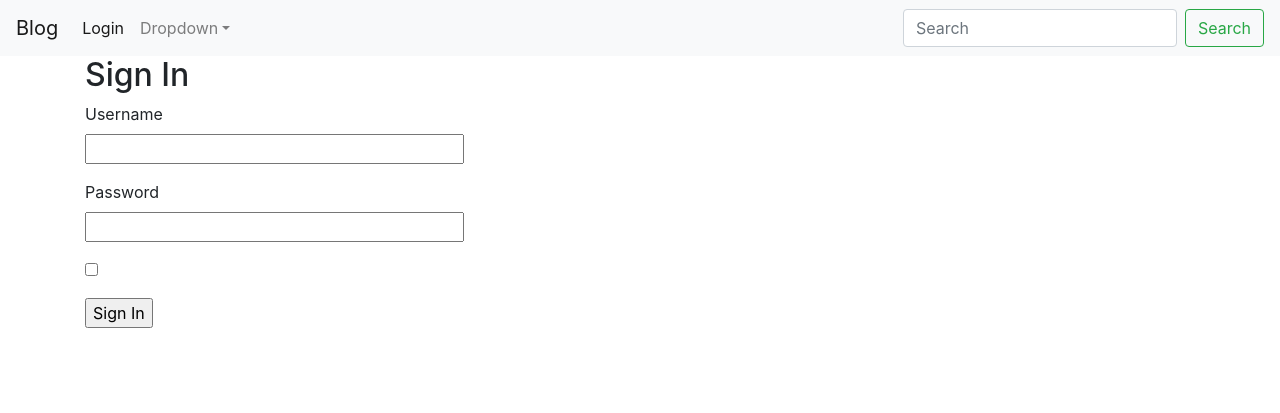
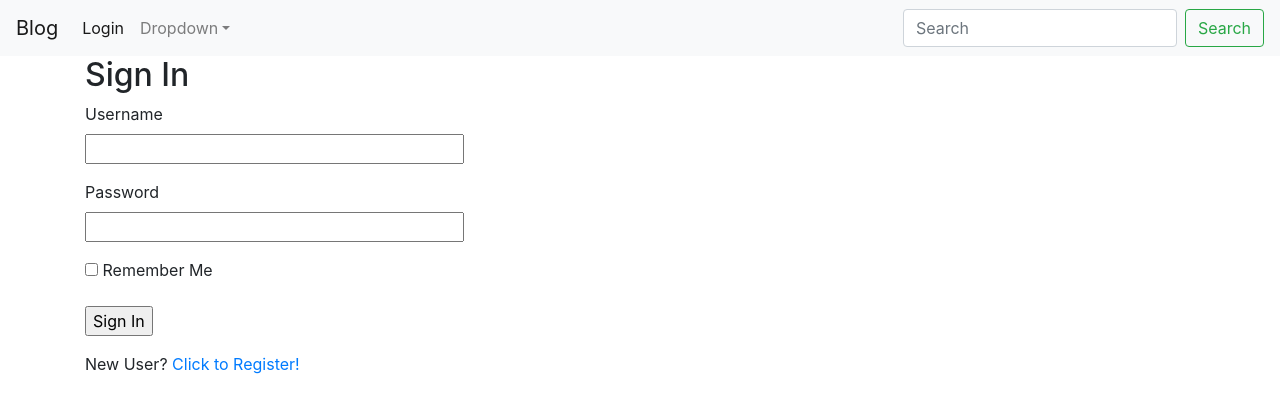
Before and after one commit to aneeshnema/binge, a Flask app: a page that uses app/templates/base.html in a window 1280 px wide. Shown: the top 413 px of the page. Run offline with Flask 2, Linux system fonts and the light colour scheme; some libraries are stand-ins or nearby versions.

Commit message:
edit profile

```diff
--- a/app/forms.py
+++ b/app/forms.py
@@ -1,7 +1,8 @@
 from flask_wtf import FlaskForm
-from wtforms import StringField, PasswordField, BooleanField, SubmitField
-from wtforms.validators import ValidationError, DataRequired, Email, EqualTo
+from wtforms import StringField, PasswordField, BooleanField, SubmitField, TextField
+from wtforms.validators import ValidationError, DataRequired, Email, EqualTo, Length
 from app.models import User
+from flask_login import current_user
 
 class LoginForm(FlaskForm):
     username = StringField('Username', validators=[DataRequired()])
@@ -25,3 +26,14 @@ class RegistrationForm(FlaskForm):
         user = User.query.filter_by(email=email.data).first()
         if user is not None:
             raise ValidationError('Please use a different email address')
+
+class EditProfileForm(FlaskForm):
+    username = StringField('Username', validators=[DataRequired()])
+    about_me = TextField('About me', validators=[Length(min=0, max=140)])
+    submit = SubmitField('Submit')
+
+    def validate_username(self, username):
+        if(current_user.username != username.data):
+            user = User.query.filter_by(username=username.data).first()
+            if user is not None:
+                raise ValidationError('Username already taken, please use a different username')
--- a/app/routes.py
+++ b/app/routes.py
@@ -1,9 +1,10 @@
 from flask import render_template, url_for, flash, redirect, request
-from app import app
-from app.forms import LoginForm
+from app import app, db
+from app.forms import LoginForm, RegistrationForm, EditProfileForm
 from flask_login import current_user, login_user, logout_user, login_required
 from app.models import User
 from werkzeug.urls import url_parse
+from datetime import datetime
 
 @app.route('/')
 @app.route('/index')
@@ -32,3 +33,48 @@ def login():
 def logout():
     logout_user()
     return redirect(url_for('index'))
+
+@app.route('/register', methods=['GET', 'POST'])
+def register():
+    if current_user.is_authenticated:
+        return redirect(url_for('index'))
+    form = RegistrationForm()
+    if form.validate_on_submit():
+        user = User(username=form.username.data, email=form.email.data)
+        user.set_password(form.password.data)
+        db.session.add(user)
+        db.session.commit()
+        flash('Congratulations, you are now a registered user!')
+        return redirect(url_for('login'))
+    return render_template('register.html', title='Register', form=form)
+
+@app.route('/user/<username>')
+@login_required
+def user(username):
+    user = User.query.filter_by(username=username).first_or_404()
+    posts = [
+        {'author': user, 'body': 'Test post #1'},
+        {'author': user, 'body': 'Test post #2'}
+    ]
+    return render_template('user.html', user=user, posts=posts)
+
+@app.before_request
+def before_request():
+    if current_user.is_authenticated:
+        current_user.last_seen = datetime.utcnow()
+        db.session.commit()
+
+@app.route('/edit_profile', methods=['GET', 'POST'])
+@login_required
+def edit_profile():
+    form = EditProfileForm()
+    if form.validate_on_submit():
+        current_user.username = form.username.data
+        current_user.about_me = form.about_me.data
+        db.session.commit()
+        flash('Your changes have been saved.')
+        return redirect(url_for('edit_profile'))
+    elif request.method == 'GET':
+        form.username.data = current_user.username
+        form.about_me.data = current_user.about_me
+    return render_template('edit_profile.html', title='Edit Profile', form=form)
--- /dev/null
+++ b/app/templates/_post.html
@@ -0,0 +1,6 @@
+<div class="row pb-2">
+    <div class="col-xs-3 pr-3">
+        <img src="{{ user.avatar(36) }}" class="img-thumbnail" alt="">
+    </div>
+    <div class="col-xs-9">{{ post.author.username }} says: <b>{{ post.body }}</b></div>
+</div>
--- a/app/templates/base.html
+++ b/app/templates/base.html
@@ -32,6 +32,9 @@
                     <a class="nav-link" href="{{ url_for('login') }}">Login <span class="sr-only">(current)</span></a>
                 </li>
                 {% else %}
+                <li class="nav-item">
+                    <a class="nav-link" href="{{ url_for('user', username=current_user.username) }}">Profile</a>
+                </li>
                 <li class="nav-item">
                     <a class="nav-link" href="{{ url_for('logout') }}">Logout</a>
                 </li>
--- a/app/templates/login.html
+++ b/app/templates/login.html
@@ -23,8 +23,9 @@
         {% endfor %}
     </p>
     <p>
-        {{ form.remember_me() }} {{ form.remember_me.lable }}
+        {{ form.remember_me() }} {{ form.remember_me.label }}
     </p>
     <p>{{ form.submit()  }}</p>
 </form>
+<p>New User? <a href="{{ url_for('register') }}">Click to Register!</a></p>
 {% endblock %}
```
Also changed, not shown: app/models.py (+7 -0 lines), app/templates/edit_profile.html (added, +41 -0 lines), app/templates/user.html (added, +27 -0 lines), migrations/versions/365718bb1505_new_fields_in_user_model.py (added, +30 -0 lines), app.db.
